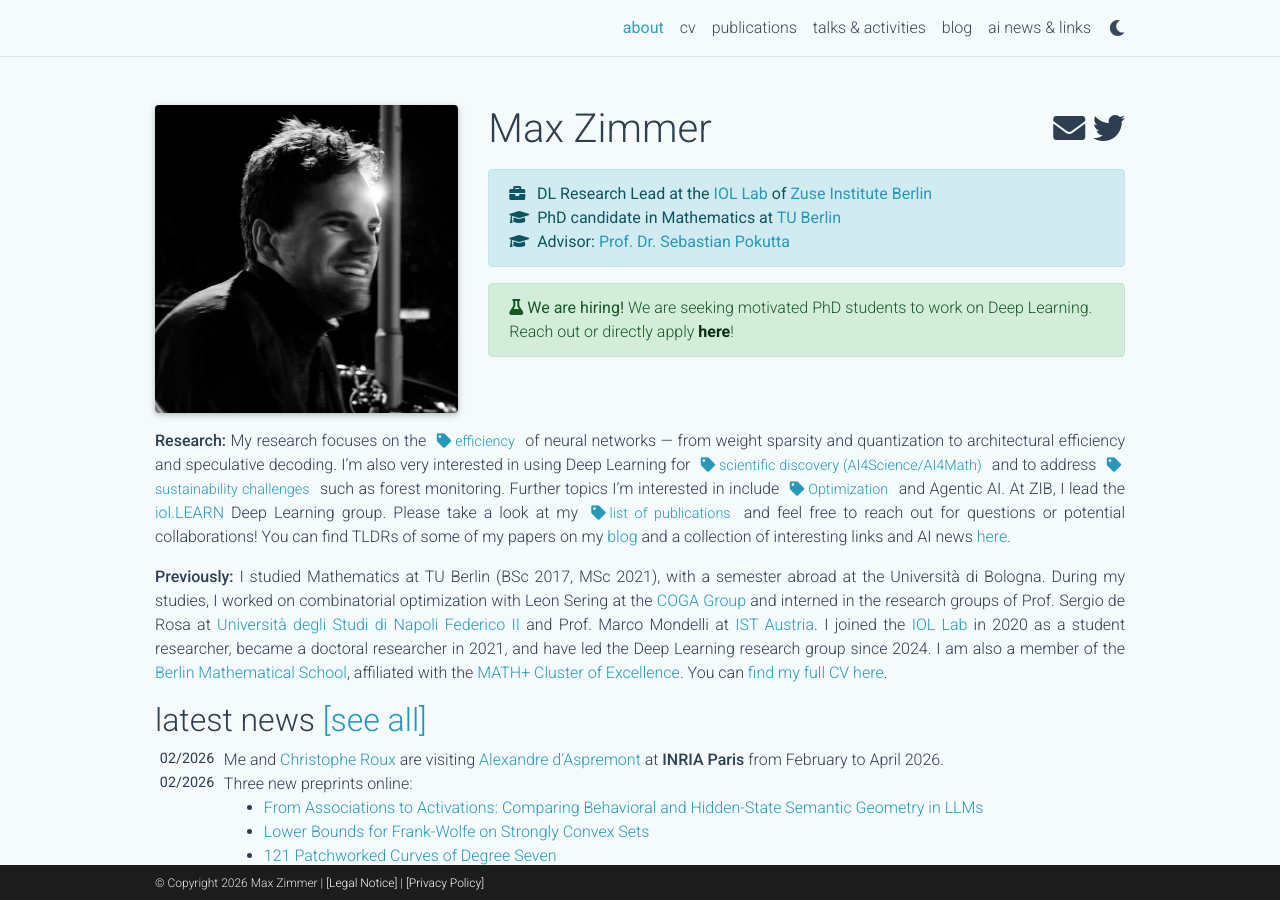
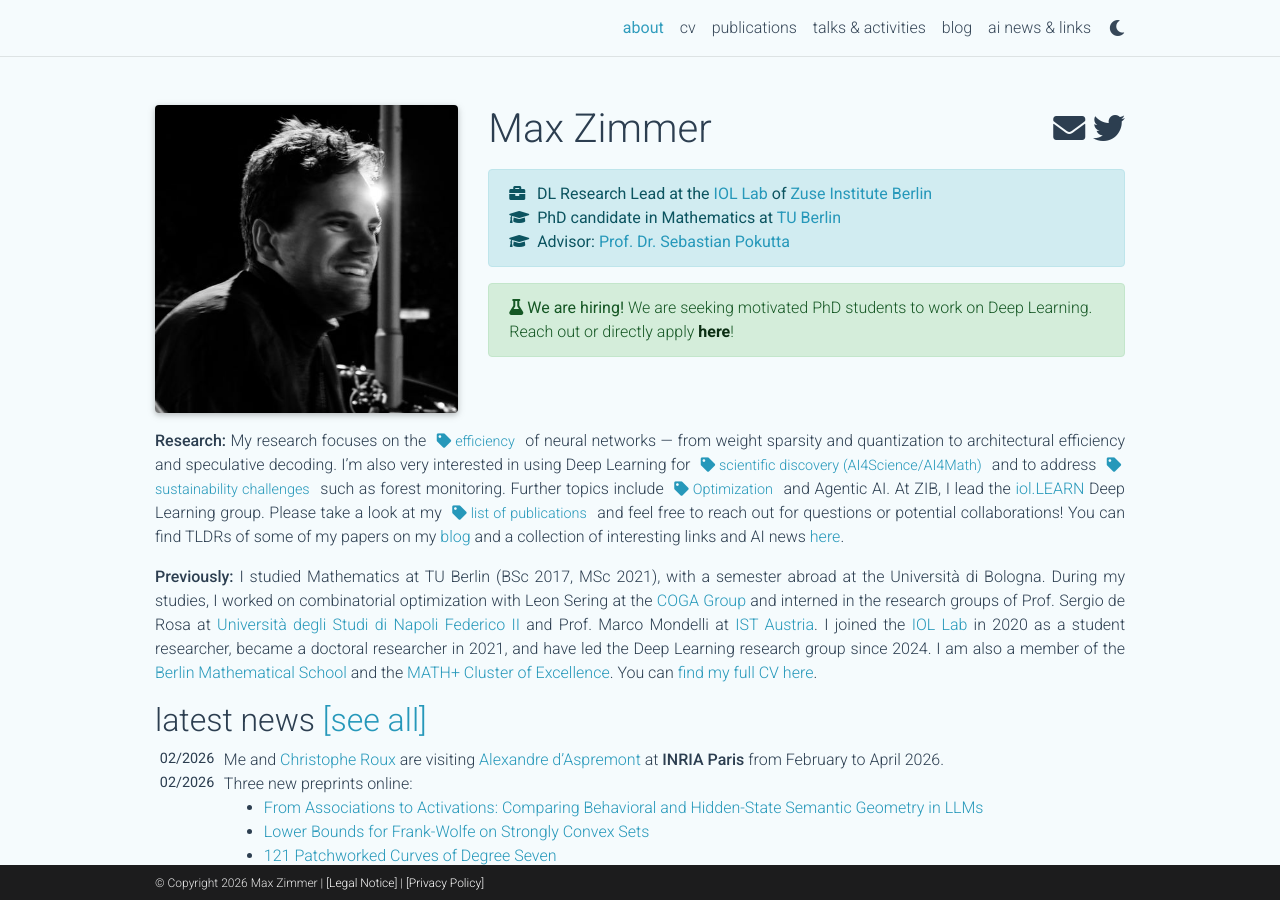
Before and after one commit to zimmer-m/zimmer-m.github.io, a Jekyll site: the page built from _pages/about.md, in a window 1280 px wide and 900 px high. Built offline with Jekyll 4.4.1, drawn with Linux system fonts in a browser that asks for light colours; full-size pictures stand in for the smaller copies a plugin makes; comment, search, counter and statistics services are not loaded; a style sheet for code colours, icons or effects is not loaded.

```diff
--- a/_pages/about.md
+++ b/_pages/about.md
@@ -25,7 +25,7 @@
 ---
 
 
-**Research:** My research focuses on the <a href="/#efficiency" class="tag-link">efficiency</a> of neural networks — from weight sparsity and quantization to architectural efficiency and speculative decoding. I'm also very interested in using Deep Learning for <a href="/#ai4science" class="tag-link">scientific discovery (AI4Science/AI4Math)</a> and to address <a href="/#sustainability" class="tag-link">sustainability challenges</a> such as forest monitoring. Further topics I'm interested in include <a href="/#optimization" class="tag-link">Optimization</a> and Agentic AI. At ZIB, I lead the [iol.LEARN](https://iol.zib.de/research/iol-learn.html) Deep Learning group. Please take a look at my <a href="/#all" class="tag-link">list of publications</a> and feel free to reach out for questions or potential collaborations! You can find TLDRs of some of my papers on my [blog](/blog) and a collection of interesting links and AI news [here](/ai_news).
+**Research:** My research focuses on the <a href="/#efficiency" class="tag-link">efficiency</a> of neural networks — from weight sparsity and quantization to architectural efficiency and speculative decoding. I'm also very interested in using Deep Learning for <a href="/#ai4science" class="tag-link">scientific discovery (AI4Science/AI4Math)</a> and to address <a href="/#sustainability" class="tag-link">sustainability challenges</a> such as forest monitoring. Further topics include <a href="/#optimization" class="tag-link">Optimization</a> and Agentic AI. At ZIB, I lead the [iol.LEARN](https://iol.zib.de/research/iol-learn.html) Deep Learning group. Please take a look at my <a href="/#all" class="tag-link">list of publications</a> and feel free to reach out for questions or potential collaborations! You can find TLDRs of some of my papers on my [blog](/blog) and a collection of interesting links and AI news [here](/ai_news).
 
 
-**Previously:** I studied Mathematics at TU Berlin (BSc 2017, MSc 2021), with a semester abroad at the Università di Bologna. During my studies, I worked on combinatorial optimization with Leon Sering at the [COGA Group](https://www3.math.tu-berlin.de/coga/) and interned in the research groups of Prof. Sergio de Rosa at [Università degli Studi di Napoli Federico II](https://www.pastalab.unina.it/) and Prof. Marco Mondelli at [IST Austria](https://ist.ac.at/en/research/mondelli-group/). I joined the [IOL Lab](https://iol.zib.de) in 2020 as a student researcher, became a doctoral researcher in 2021, and have led the Deep Learning research group since 2024. I am also a member of the [Berlin Mathematical School](https://www.math-berlin.de), affiliated with the [MATH+ Cluster of Excellence](https://mathplus.de/). You can [find my full CV here](/cv).
+**Previously:** I studied Mathematics at TU Berlin (BSc 2017, MSc 2021), with a semester abroad at the Università di Bologna. During my studies, I worked on combinatorial optimization with Leon Sering at the [COGA Group](https://www3.math.tu-berlin.de/coga/) and interned in the research groups of Prof. Sergio de Rosa at [Università degli Studi di Napoli Federico II](https://www.pastalab.unina.it/) and Prof. Marco Mondelli at [IST Austria](https://ist.ac.at/en/research/mondelli-group/). I joined the [IOL Lab](https://iol.zib.de) in 2020 as a student researcher, became a doctoral researcher in 2021, and have led the Deep Learning research group since 2024. I am also a member of the [Berlin Mathematical School](https://www.math-berlin.de) and the [MATH+ Cluster of Excellence](https://mathplus.de/). You can [find my full CV here](/cv).
```
Also changed, not shown: _data/links.yml (added, +19 -0 lines), _pages/ai_news.md (+4 -4 lines).
